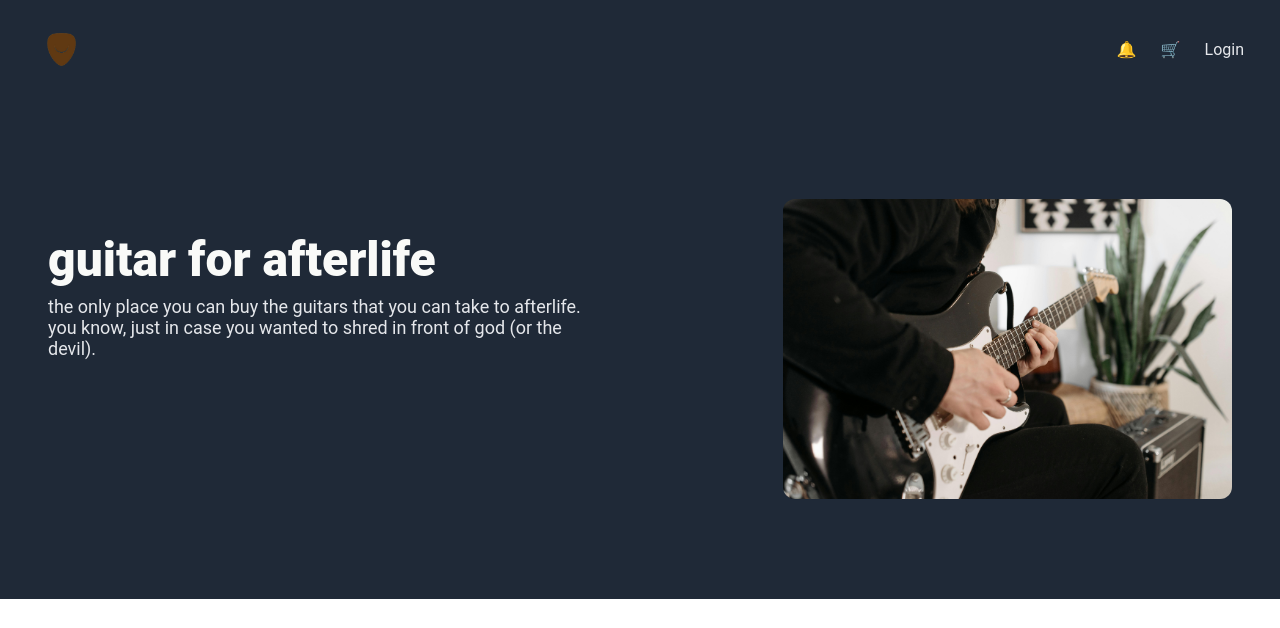
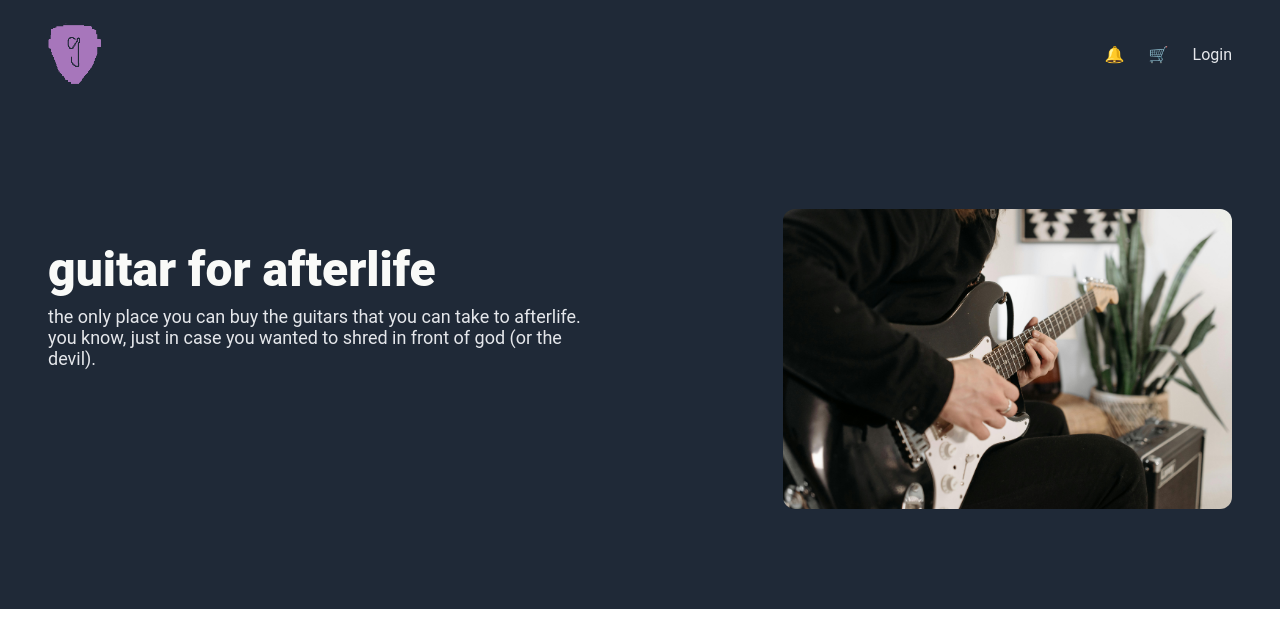
Before and after one commit to issaczerubbabela/the-guitar-shop, a plain HTML site: page index.html in a window 1280 px wide. Shown: the top 628 px of the page. Drawn offline with Linux system fonts and the light colour scheme.

Commit message:
Add favicon and update logo image; adjust padding and logo height in CSS

```diff
--- a/index.html
+++ b/index.html
@@ -3,12 +3,13 @@
 <head>
     <meta charset="UTF-8">
     <meta name="viewport" content="width=device-width, initial-scale=1.0">
+    <link rel="icon" type="image/x-icon" href="images/the-guitar-shop-favicon.ico">
     <link rel="stylesheet" type="text/css" href="./style.css">
     <title>the guitar shop</title>
 </head>
 <body>
     <div class="header">
-        <img class="logo" src="./images/guitar pick.png" alt="logo">
+        <img class="logo" src="images/pixil-frame-0.png" alt="logo">
 
         <ul>
             <li><a href="#">&#128276;</a></li>
--- a/style.css
+++ b/style.css
@@ -12,13 +12,13 @@ body {
     background-color: #1f2937;
     color: #f9faf8;
     padding: 12px;
-    padding-right: 36px;
-    padding-left: 24px;
+    padding-right: 48px;
+    padding-left: 32px;
     align-items: center;
 }
 
 .logo {
-    height: 75px;
+    height: 85px;
 }
 a {
     text-decoration: none;
```
Also changed, not shown: images/pixil-frame-0.png (added), images/the-guitar-shop-favicon.ico (added).
